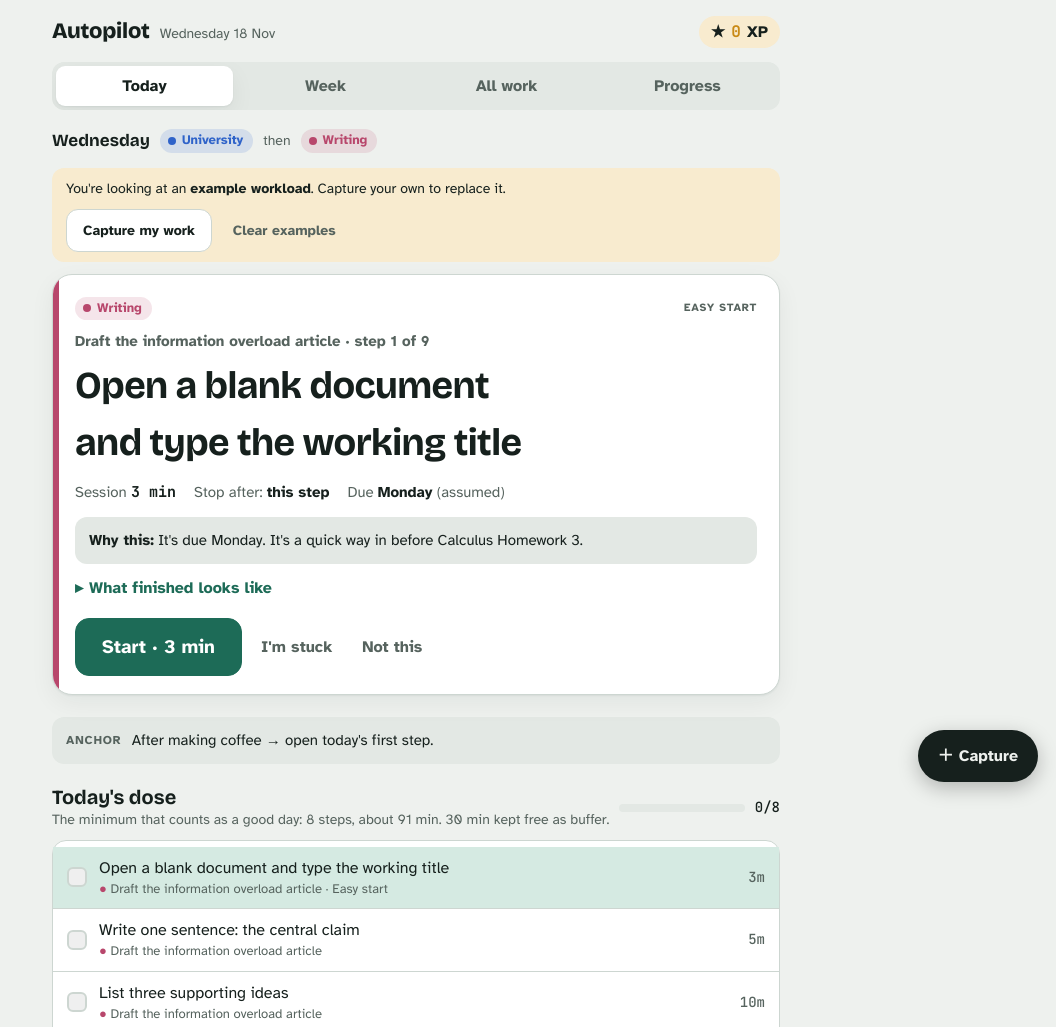
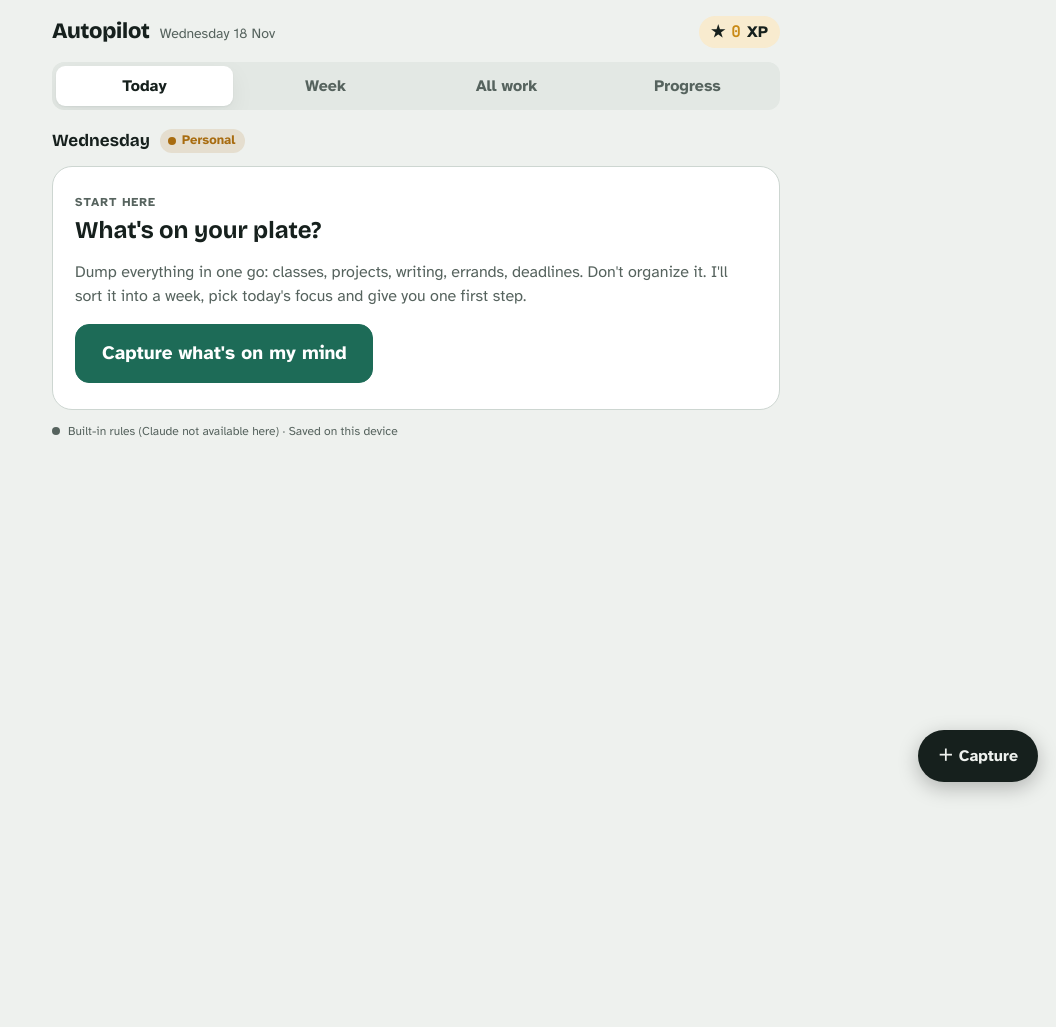
Before and after one commit to trndmedia/design, a plain HTML site: page prototypes/autopilot/index.html in a window 1280 px wide. Shown: the top 1027 px of the page, without its empty margins (224-1280 px from the left). After the commit the page ends 800 px from the top, so only its background shows below. Drawn offline with nearby package versions, Linux system fonts and the light colour scheme.

Commit message:
Autopilot: start from an empty workload instead of example data
Co-Authored-By: Claude Opus 5.5 <noreply@anthropic.com>
Claude-Session: https://claude.ai/code/session_017rj7Fk3c9yk52VRa525M2s

```diff
--- a/prototypes/autopilot/index.html
+++ b/prototypes/autopilot/index.html
@@ -383,18 +383,11 @@ Reply with only JSON: {"outcome":"","deliverable":"","criteria":["",""],"quality
 }
 
 /* ============ state ============ */
-const KEY = "autopilot.v1";
+const KEY = "autopilot.v2";
 function seed(){
-  const T = (o) => { const t = Object.assign({id:uid(), createdAt:Date.now(), status:"open", deferrals:0, dependsOn:[], notes:"", example:true, aiDone:false}, o); Object.assign(t, templateFor(t)); return t; };
-  const tasks = [
-    T({name:"Calculus Homework 3", area:"University", kind:"problem", deadline:addDays(todayISO(),1), deadlineSource:"stated", importance:2, consequence:3, othersWaiting:false, difficulty:3, friction:3}),
-    T({name:"Prosumer MVP: onboarding flow", area:"Startup", kind:"build", deadline:addDays(todayISO(),9), deadlineSource:"assumed", importance:3, consequence:2, othersWaiting:true, difficulty:3, friction:2}),
-    T({name:"Draft the information overload article", area:"Writing", kind:"write", deadline:addDays(todayISO(),5), deadlineSource:"assumed", importance:2, consequence:1, othersWaiting:false, difficulty:2, friction:3}),
-    T({name:"Anthropology reading: Geertz, Thick Description", area:"Independent study", kind:"study", deadline:null, importance:2, consequence:1, othersWaiting:false, difficulty:2, friction:1}),
-    T({name:"Pay phone bill", area:"Personal", kind:"admin", deadline:addDays(todayISO(),3), deadlineSource:"stated", importance:1, consequence:2, othersWaiting:false, difficulty:1, friction:1}),
-  ];
+  const tasks = [];
   return {
-    v:1, tasks, xp:0, xpLog:[], plan:null, week:null, weekDate:null, lastOpen:Date.now(), updatedAt:0, hasExamples:true,
+    v:1, tasks, xp:0, xpLog:[], plan:null, week:null, weekDate:null, lastOpen:Date.now(), updatedAt:0, hasExamples:false,
     prefs:{ capacity:{0:45,1:150,2:150,3:150,4:150,5:120,6:180}, restDay:0, sequence:"easy-first", session:null,
             routines:[{id:uid(), cue:"After making coffee", action:"open today's first step"},{id:uid(), cue:"Before bed", action:"glance at tomorrow's first action"}] },
     rewards:[{id:uid(), name:"10 minutes of free browsing", cost:30, minutes:10},{id:uid(), name:"One episode of a show", cost:80, minutes:30},{id:uid(), name:"Coffee out", cost:120, minutes:30}],
@@ -418,7 +411,7 @@ async function pushCloud(){ if(!cloud) return; try{ await cloud.ref.set({json:JS
     const [db,user] = await Promise.all([window.claude.use("db"), window.claude.use("user")]);
     if(!db || !user) return;
     const id = await user.id(); if(!id) return;
-    const ref = db.doc("data/users/"+id+"/autopilot");
+    const ref = db.doc("data/users/"+id+"/autopilot2");
     const snap = await ref.get();
     cloud = {ref, ok:true};
     if(snap.exists){ const d = snap.data(); if(d && d.json){ const remote = JSON.parse(d.json); if((remote.updatedAt||0) > (S.updatedAt||0)){ S = remote; dailyChecks(); render(); } } }
@@ -654,7 +647,7 @@ function viewToday(){
      ${f.secondary?`<span class="muted small">then</span> ${chip(f.secondary)}`:""}
      ${S.plan.mode!=="full"?`<span class="tag">${S.plan.mode==="light"?"Light plan":"Minimum plan"}</span>`:""}</div>`;
   const examples = S.hasExamples ? `<div class="banner"><span>You're looking at an <b>example workload</b>. Capture your own to replace it.</span><span class="row"><button class="btn" data-act="capture">Capture my work</button><button class="btn ghost" data-act="clear-examples">Clear examples</button></span></div>` : "";
-  if(!S.tasks.some(t=>t.status!=="done")) return head + examples + `<div class="rest"><h2>Nothing is waiting on you.</h2><p class="muted">Tell me what's on your mind and I'll turn it into a plan.</p><button class="btn primary big" data-act="capture">Capture what's on my mind</button></div>`;
+  if(!S.tasks.some(t=>t.status!=="done")) return head + examples + `<div class="rest"><div class="label">Start here</div><h2 style="margin-top:6px">What's on your plate?</h2><p class="muted">Dump everything in one go: classes, projects, writing, errands, deadlines. Don't organize it. I'll sort it into a week, pick today's focus and give you one first step.</p><button class="btn primary big" data-act="capture">Capture what's on my mind</button></div>`;
   if(S.doneForDay===todayISO()) return head + `<div class="rest"><div class="label">Done for today</div><h2 style="margin-top:6px">You stopped on purpose. That counts.</h2><p class="muted">Tomorrow's first step is already chosen. Nothing else is expected today.</p><div class="row"><button class="btn" data-act="undo-done-day">Actually, I want to keep going</button></div></div>` + doseList();
   const n = nextItem();
   let card;
```
